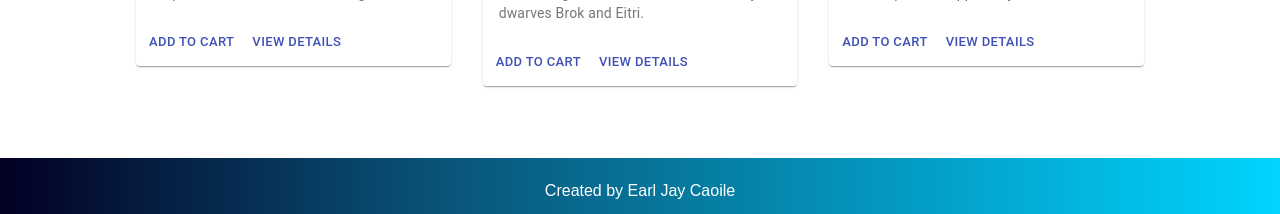
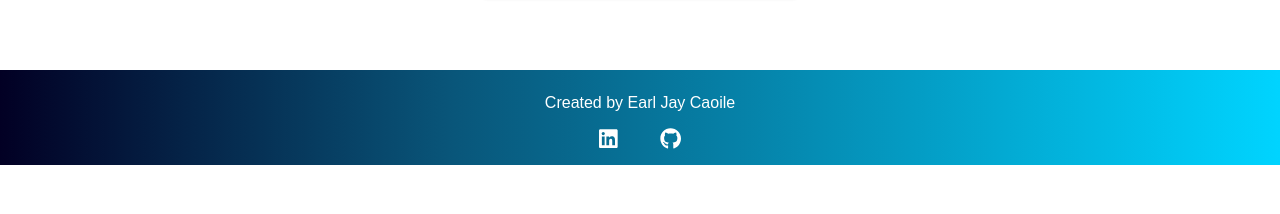
Before and after one commit to earljay-caoile-401-advanced-javascript/redux-ecommerce, a React (Create React App) app: page / in a window 1280 px wide. Shown: the part 735-949 px from the top of the page. After the commit the page ends 900 px from the top, so only its background shows below. Built offline with nearby package versions, Linux system fonts and the light colour scheme.

Commit message:
fixed excess margin top at lower resolution and changed a few colors

```diff
--- a/src/components/SimpleCart.js
+++ b/src/components/SimpleCart.js
@@ -75,14 +75,14 @@ function SimpleCart(props) {
               props.incrementItem(value);
             }}
           >
-            <ArrowUpwardIcon />
+            <ArrowUpwardIcon className="item-change" />
           </Button>
           <Button
             onClick={() => {
               props.decrementItem(value);
             }}
           >
-            <ArrowDownwardIcon />
+            <ArrowDownwardIcon className="item-change" />
           </Button>
           <Button
             color="secondary"
@@ -99,7 +99,7 @@ function SimpleCart(props) {
 
   return (
     <Drawer
-      id="cart-collapse"
+      id="simple-cart"
       className={props.classes.drawer}
       variant="persistent"
       anchor="right"
@@ -130,7 +130,7 @@ function SimpleCart(props) {
       </div>
       <Divider />
       {cartListToRender.length ? (
-        <List>{cartListToRender}</List>
+        <List id="cart-list-body">{cartListToRender}</List>
       ) : (
         <Grid
           container
--- a/src/styles/base.scss
+++ b/src/styles/base.scss
@@ -75,12 +75,12 @@ code {
 }
 
 #main-footer {
-  min-height: 8.5vh;
+  min-height: 7.5vh;
   display: flex;
 }
 
 #main-content {
-  min-height: 86.5vh;
+  min-height: 87.5vh;
   padding: $spacing * 2.5;
   box-sizing: border-box;
   margin: 5vh 5% auto;
@@ -101,10 +101,6 @@ code {
 
   .cont-child {
     margin: 2em auto;
-  }
-
-  @media (max-height: 1080px) {
-    margin-top: $spacing * 8;
   }
 }
 
--- a/src/styles/footer.scss
+++ b/src/styles/footer.scss
@@ -25,5 +25,6 @@
 
   .url-icons {
     padding-bottom: $spacing / 2;
+    margin-bottom: $spacing / 2;
   }
 }
--- a/src/styles/simpleCart.scss
+++ b/src/styles/simpleCart.scss
@@ -3,6 +3,12 @@
 #cart-list-header {
   padding-left: 0;
   padding-right: $spacing;
+}
+
+#cart-list-body {
+  .item-change {
+    color: $darkBlue;
+  }
 }
 
 #no-items {
```
